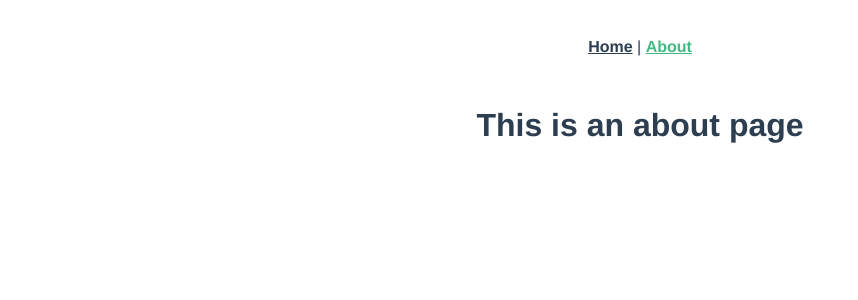
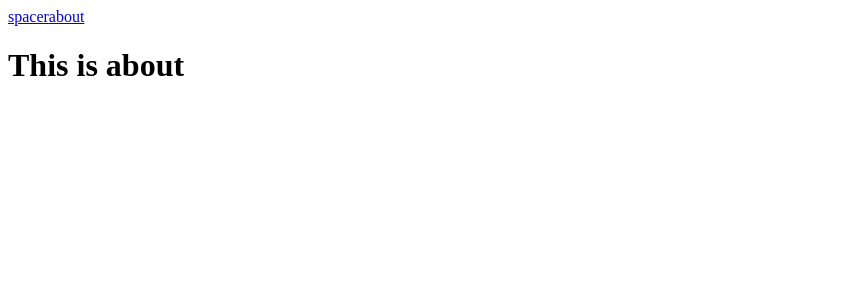
Before and after one commit to krzychu700/spacer-vue, a Vue app: page /#/about in a window 1280 px wide. Shown: the top 300 px of the page, without its empty margins (0-858 px from the left). Built offline with nearby package versions, Linux system fonts and the light colour scheme.

Commit message:
created simple page structure

```diff
--- a/src/App.vue
+++ b/src/App.vue
@@ -1,32 +1,9 @@
 <template>
-  <div id="app">
-    <div id="nav">
-      <router-link to="/">Home</router-link> |
-      <router-link to="/about">About</router-link>
+  <div class="app">
+    <div class="nav">
+      <router-link to="/">spacer</router-link>
+      <router-link to="/about">about</router-link>
     </div>
-    <router-view/>
+    <router-view />
   </div>
 </template>
-
-<style lang="scss">
-#app {
-  font-family: 'Avenir', Helvetica, Arial, sans-serif;
-  -webkit-font-smoothing: antialiased;
-  -moz-osx-font-smoothing: grayscale;
-  text-align: center;
-  color: #2c3e50;
-}
-
-#nav {
-  padding: 30px;
-
-  a {
-    font-weight: bold;
-    color: #2c3e50;
-
-    &.router-link-exact-active {
-      color: #42b983;
-    }
-  }
-}
-</style>
--- a/src/components/HelloWorld.vue
+++ /dev/null
@@ -1,60 +0,0 @@
-<template>
-  <div class="hello">
-    <h1>{{ msg }}</h1>
-    <p>
-      For a guide and recipes on how to configure / customize this project,<br>
-      check out the
-      <a href="https://cli.vuejs.org" target="_blank" rel="noopener">vue-cli documentation</a>.
-    </p>
-    <h3>Installed CLI Plugins</h3>
-    <ul>
-      <li><a href="https://github.com/vuejs/vue-cli/tree/dev/packages/%40vue/cli-plugin-babel" target="_blank" rel="noopener">babel</a></li>
-      <li><a href="https://github.com/vuejs/vue-cli/tree/dev/packages/%40vue/cli-plugin-router" target="_blank" rel="noopener">router</a></li>
-      <li><a href="https://github.com/vuejs/vue-cli/tree/dev/packages/%40vue/cli-plugin-eslint" target="_blank" rel="noopener">eslint</a></li>
-      <li><a href="https://github.com/vuejs/vue-cli/tree/dev/packages/%40vue/cli-plugin-unit-jest" target="_blank" rel="noopener">unit-jest</a></li>
-    </ul>
-    <h3>Essential Links</h3>
-    <ul>
-      <li><a href="https://vuejs.org" target="_blank" rel="noopener">Core Docs</a></li>
-      <li><a href="https://forum.vuejs.org" target="_blank" rel="noopener">Forum</a></li>
-      <li><a href="https://chat.vuejs.org" target="_blank" rel="noopener">Community Chat</a></li>
-      <li><a href="https://twitter.com/vuejs" target="_blank" rel="noopener">Twitter</a></li>
-      <li><a href="https://news.vuejs.org" target="_blank" rel="noopener">News</a></li>
-    </ul>
-    <h3>Ecosystem</h3>
-    <ul>
-      <li><a href="https://router.vuejs.org" target="_blank" rel="noopener">vue-router</a></li>
-      <li><a href="https://vuex.vuejs.org" target="_blank" rel="noopener">vuex</a></li>
-      <li><a href="https://github.com/vuejs/vue-devtools#vue-devtools" target="_blank" rel="noopener">vue-devtools</a></li>
-      <li><a href="https://vue-loader.vuejs.org" target="_blank" rel="noopener">vue-loader</a></li>
-      <li><a href="https://github.com/vuejs/awesome-vue" target="_blank" rel="noopener">awesome-vue</a></li>
-    </ul>
-  </div>
-</template>
-
-<script>
-export default {
-  name: 'HelloWorld',
-  props: {
-    msg: String,
-  },
-};
-</script>
-
-<!-- Add "scoped" attribute to limit CSS to this component only -->
-<style scoped lang="scss">
-h3 {
-  margin: 40px 0 0;
-}
-ul {
-  list-style-type: none;
-  padding: 0;
-}
-li {
-  display: inline-block;
-  margin: 0 10px;
-}
-a {
-  color: #42b983;
-}
-</style>
--- a/src/views/About.vue
+++ b/src/views/About.vue
@@ -1,5 +1,11 @@
 <template>
   <div class="about">
-    <h1>This is an about page</h1>
+    <h1>This is about</h1>
   </div>
 </template>
+
+<script>
+export default {
+  name: 'About',
+};
+</script>
--- a/src/views/Home.vue
+++ b/src/views/Home.vue
@@ -1,18 +1,12 @@
 <template>
   <div class="home">
-    <img alt="Vue logo" src="../assets/logo.png">
-    <HelloWorld msg="Welcome to Your Vue.js App"/>
+    <h1>spacer</h1>
   </div>
 </template>
 
+
 <script>
-// @ is an alias to /src
-import HelloWorld from '@/components/HelloWorld.vue';
-
 export default {
-  name: 'home',
-  components: {
-    HelloWorld,
-  },
+  name: 'Home',
 };
 </script>
```
